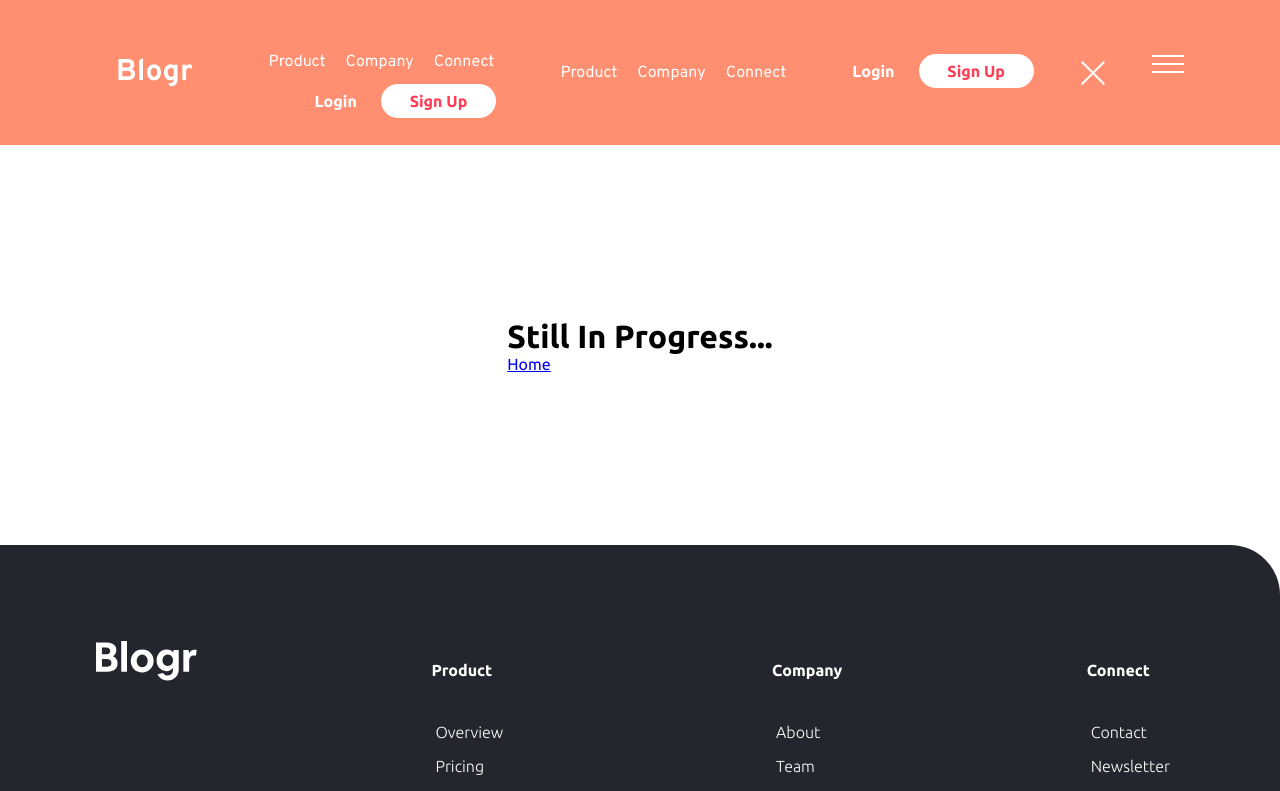
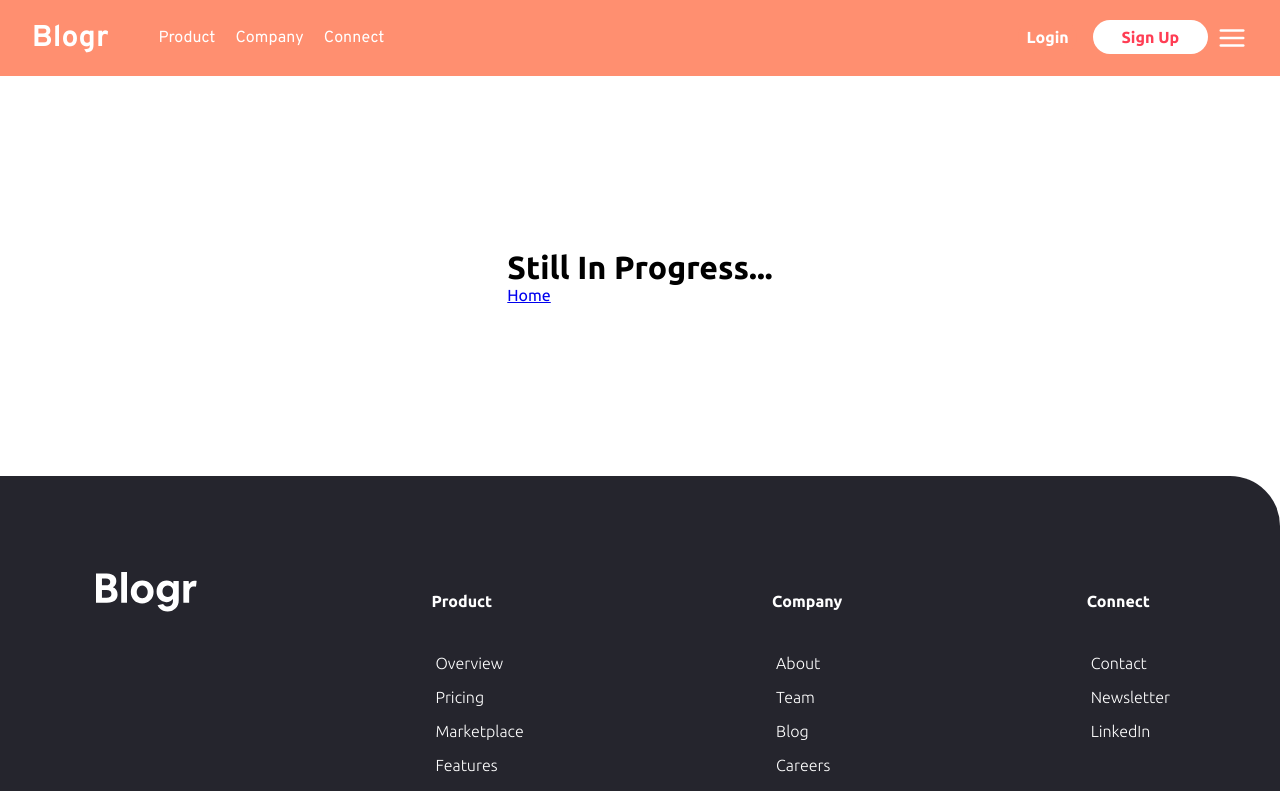
Before and after one commit to Samusain/MyProjects, a React (Create React App) app: page /myprojects/details in a window 1280 px wide. Shown: the top 791 px of the page. Built offline with nearby package versions, Linux system fonts and the light colour scheme.

Commit message:
Menubar Completed

```diff
--- a/package.json
+++ b/package.json
@@ -10,6 +10,7 @@
     "gh-pages": "^6.1.1",
     "react": "^18.3.1",
     "react-dom": "^18.3.1",
+    "react-icons": "^5.3.0",
     "react-router-dom": "^6.26.0",
     "react-scripts": "5.0.1",
     "web-vitals": "^2.1.4"
--- a/src/Components/Header/Header.css
+++ b/src/Components/Header/Header.css
@@ -2,75 +2,75 @@ header {
     background-color: var(--Very-light-red);
 }
 
-nav {
+.menubar {
+    font-family: "Overpass", sans-serif;
     display: flex;
     align-items: center;
-    justify-content: space-between;
-    margin: 2rem 6rem;
+    margin: 0 2rem;
 }
 
-.menubar {
-    font-family: "Overpass", sans-serif;
+.menubar h1 {
+    font-size: 30px;
+    font-weight: 700;
+    color: var(--White);
+    margin-right: 2rem;
 }
 
 .menu{
     display: flex;
+    align-items: center;
     justify-content: space-between;
+    /* width: 100%; */
+    flex-grow: 1;
+    padding: 0.5rem;
 }
 
-.menubar p {
-    font-size: 30px;
-    font-weight: 700;
-    color: var(--White);
-    float: left;
-    padding: 10px 20px;
-}
 
-.menubar ul {
+.menu ul {
     float: left;
 }
 
-.menubar ul li {
+.menu li {
     float: left;
     list-style: none;
     position: relative;
 }
 
-.menubar ul li a {
+.menu ul li a {
     text-decoration: none;
     padding: 20px 10px;
     display: block;
     color: var(--White);
 }
 
-.menubar ul li ul {
-    position: absolute;
+.menu ul li ul {
+    /* position: absolute; */
     display: none;
     background-color: var(--Light-red);
     padding: 10px;
     border-radius: 0 0 4px 4px;
 }
 
-.menubar ul li:hover ul{
+.menu ul li:hover ul{
     display: block;
 }
 
-.menubar ul li ul li{
+.menu ul li ul li{
     width: fit-content;
     border-radius: 4px;
 }
 
-.menubar ul li ul li a{
+.menu ul li ul li a{
     padding: 8px 14px;
 }
 
-.menubar ul li ul li a:hover {
+.menu ul li ul li a:hover {
     background-color: var(--Very-light-red);
 }
 
-.loggins {
-    margin: auto;
-}
+/* .loggins {
+
+} */
 
 .login {
     color: var(--White);
@@ -83,6 +83,11 @@ nav {
     font-family: "Ubuntu", sans-serif;
     border-radius: 20px;
     text-decoration: none;
+
+    &:hover{
+        color: var(--Light-red);
+        background-color: var(--White);
+    }
 }
 
 .signup {
@@ -94,101 +99,119 @@ nav {
     color: var(--Light-red);
     font-weight: 700;
     text-decoration: none;
+
+    &:hover {
+        color: var(--White);
+        background-color: var(--Light-red);
+    }
 }
 
-.signup:hover {
-    color: var(--White);
-    background-color: var(--Light-red);
+.burger-menu {
+    display: flex;
+    position: relative;
+    align-items: center;
+    justify-content: center;
+    padding: 1rem;
+    cursor: pointer;
+    /* background-color: purple; */
 }
 
+.burger{
+    position: absolute;
+    color: var(--White);
+    z-index: 50;
+    font-size: 30px;
+}
+
+.closebtn {
+    position: absolute;
+    display: none;
+    color: var(--White);
+    font-size: 30px;
+}
+
+/*  */
+.show {
+    display: flex;
+}
+
+.hide {
+    display: none;
+}
 
 @media screen and (max-width: 37.5rem){
-    .menubar p {
+    .menubar {
+        justify-content: space-between;
+    }
+
+    .menubar h1 {
         font-size: 55px;
     }
 
-    nav {
-        margin: 2rem ;
-    }
-
-    .sidebar {
+    .menu {
         position: fixed;
-        top: 0;
-        right: 0;
-        height: 100vh;
-        width: 250px;
-        z-index: 999;
+        top: 11rem;
+        right: 15px;
+        height: 85%;
+        width: 95%;
         background-color: var(--White);
-        backdrop-filter: blur(10px);
+        border-radius: 10px;
         box-shadow: -10px 0 10px rgba(0, 0, 0, 0.1);
         display: none;
         flex-direction: column;
-        align-items: flex-start;
-        justify-content: flex-start;
-        margin-top: 7rem;
+        align-items: center;
+        justify-content: center;
+        z-index: 10;
     }
 
-    .sidebar ul {
+    .dropmenu {
+        display: flex;
+    }
+
+    .menu ul {
         display: flex;
         flex-direction: column;
         align-items: center;
         justify-content: center;
         margin: auto;
+        float: none;
     }
 
-    .sidebar ul li {
+    .menu ul li {
         display: flex;
+        flex-direction: column;
         align-items: center;
         justify-content: center;
+        float: none;
         width: 100%;
     }
 
-    .sidebar ul li a {
+    .menu ul li a {
         color: var(--Very-dark-black-blue);
         font-weight: 700;
     }
 
-    .sidebar a {
-        font-size: 25px;
+    .menu a {
+        font-size: 35px;
         width: 100%;
     }
 
-    .sidebar ul li ul {
-        display: none;
+    .menu > ul li ul {
+        /* position: relative; */
         background-color: var(--Grayish-blue);
         padding: 10px;
         border-radius: 10;
         margin-top: 1rem;
+        text-align: center;
     }
 
-    .menubtn{
-        display: none;
+    .little-drop{
+        display: flex;
+        flex-direction: column;
     }
 
-    .menu {
-        display: none;
-    }
 
-    .burger {
-        display: block;
-        width: 9%;
-        height: auto;
-        margin-top: 1.5rem;
-    }
-
-    .closebtn {
-        display: block;
-        width: 7%;
-        height: auto;
-        text-align: end;
-
-    }
-
-    .sidebar {
-        width: 100%;
-    }
-
-    .sidebar .loggins {
+    .loggins {
         display: flex;
         flex-direction: column;
         justify-content: center;
@@ -210,15 +233,34 @@ nav {
         border-radius: 30px;
     }
 
-    .hideOnMobile {
-        display: none;
+    .burger-menu{
+        display: flex;
     }
 
-    .sidebar {
-        width: 100%;
+    .burger {
+        position: relative;
+        font-size: 50px;
     }
 
-    .menubtn {
+    .closebtn {
+        color: var(--White);
+        position: relative;
+        font-size: 50px;
+        z-index: 40;
+    }
+
+    .modal{
+        display: none;
+        background: rgba(0, 0, 0, .5);
+        position: fixed;
+        top: 0;
+        bottom: 0;
+        right: 0;
+        left: 0;
+        z-index: 4;
+    }
+
+    .open-modal{
         display: block;
     }
 
--- a/src/Components/Header/Header.jsx
+++ b/src/Components/Header/Header.jsx
@@ -1,105 +1,108 @@
-import React from 'react'
-import "./Header.css"
-import { Link } from "react-router-dom"
-import Burger from '../../images/icon-hamburger.svg'
-import Close from '../../images/icon-close.svg'
+import React from "react";
+import "./Header.css";
+import { Link } from "react-router-dom";
+import { FiMenu } from "react-icons/fi";
+import { IoCloseSharp } from "react-icons/io5";
 
 const Header = () => {
-    const closeBtn = document.querySelector('.closebtn');
-    const burgerMenu = document.querySelector('.burger');
 
     const showSidebar = () => {
-        const sidebar = document.querySelector('.sidebar');
-        closeBtn.style.display = 'block';
-        burgerMenu.style.display = 'none';
-        sidebar.style.display = 'flex';
-    }
+        const closeBtn = document.getElementById("Closebtn");
+        const burgerMenu = document.getElementById("Burger");
+        const modal = document.getElementById('Modal');
+        const dropMenu = document.getElementById('Menu');
+
+        dropMenu.classList.add('dropmenu');
+        closeBtn.classList.add('show');
+        burgerMenu.classList.add("hide");
+        modal.classList.add('open-modal');
+    };
 
     const hideSidebar = () => {
-        const sidebar = document.querySelector('.sidebar');
-        closeBtn.style.display = 'none';
-        burgerMenu.style.display = 'block';
-        sidebar.style.display = 'none';
-    }
+        const closeBtn = document.getElementById("Closebtn");
+        const burgerMenu = document.getElementById("Burger");
+        const modal = document.getElementById('Modal');
+        const dropMenu = document.getElementById('Menu');
+
+        dropMenu.classList.remove('dropmenu');
+        closeBtn.classList.remove('show');
+        burgerMenu.classList.remove("hide");
+        modal.classList.remove('open-modal');
+    };
+
 
     return (
         <header>
-        <nav className='menubar'>
-            <p>Blogr</p>
-            <div className='sidebar'>
+            <nav className="menubar">
+                <h1>Blogr</h1>
+                <div className="menu" id="Menu">
                     <ul>
-                    <li><a href='/'>Product</a>
+                        <li>
+                            <a to="details">Product</a>
                             <ul>
-                            <li><a href='/'>Overview</a></li>
-                            <li><a href='/'>Pricing</a></li>
-                            <li><a href='/'>Marketplace</a></li>
-                            <li><a href='/'>Features</a></li>
-                            <li><a href='/'>Integrations</a></li>
+                                <li>
+                                    <a to="details">Overview</a>
+                                </li>
+                                <li>
+                                    <a to="details">Pricing</a>
+                                </li>
+                                <li>
+                                    <a to="details">Marketplace</a>
+                                </li>
+                                <li>
+                                    <a to="details">Features</a>
+                                </li>
+                                <li>
+                                    <a to="details">Integrations</a>
+                                </li>
                             </ul>
                         </li>
-                    <li><a href='/'>Company</a>
+                        <li>
+                            <a to="details" >Company</a>
                             <ul>
-                            <li><a href="/">About</a></li>
-                            <li><a href="/">Team</a></li>
-                            <li><a href="/">Blog</a></li>
-                            <li><a href="/">Careers</a></li>
+                                <li>
+                                    <a to="details">About</a>
+                                </li>
+                                <li>
+                                    <a to="details">Team</a>
+                                </li>
+                                <li>
+                                    <a to="details">Blog</a>
+                                </li>
+                                <li>
+                                    <a to="details">Careers</a>
+                                </li>
                             </ul>
                         </li>
-                    <li><a href='/'>Connect</a>
+                        <li>
+                            <a to="details">Connect</a>
                             <ul>
-                            <li><a href="/">Contact</a></li>
-                            <li><a href="/">Newsletter</a></li>
-                            <li><a href="/">LinkedIn</a></li>
+                                <li>
+                                    <a to="details">Contact</a>
+                                </li>
+                                <li>
+                                    <a to="details">Newsletter</a>
+                                </li>
+                                <li>
+                                    <a to="details">LinkedIn</a>
+                                </li>
                             </ul>
                         </li>
                     </ul>
                     <div className="loggins">
-                <Link to="details" className='login'>Login</Link>
-                <Link to="details" className='signup'>Sign Up</Link>
+                        <Link to="details" className="login">Login</Link>
+                        <Link to="details" className="signup">Sign Up</Link>
                     </div>
                 </div>
-
-            <div className='menu'>
-                <ul>
-                    <li><a href='/'>Product</a>
-                        <ul>
-                            <li><a href='/'>Overview</a></li>
-                            <li><a href='/'>Pricing</a></li>
-                            <li><a href='/'>Marketplace</a></li>
-                            <li><a href='/'>Features</a></li>
-                            <li><a href='/'>Integrations</a></li>
-                        </ul>
-                    </li>
-                    <li><a href='/'>Company</a>
-                        <ul>
-                            <li><a href="/">About</a></li>
-                            <li><a href="/">Team</a></li>
-                            <li><a href="/">Blog</a></li>
-                            <li><a href="/">Careers</a></li>
-                        </ul>
-                    </li>
-                    <li><a href='/'>Connect</a>
-                        <ul>
-                            <li><a href="/">Contact</a></li>
-                            <li><a href="/">Newsletter</a></li>
-                            <li><a href="/">LinkedIn</a></li>
-                        </ul>
-                    </li>
-                </ul>
-            <div className="loggins">
-                <Link to="details" className='login'>Login</Link>
-                <Link to="details" className='signup'>Sign Up</Link>
+                <div className='burger-menu'>
+                    <FiMenu id="Burger" className="burger" onClick={showSidebar}/>
+                    <IoCloseSharp id="Closebtn" className="closebtn" onClick={hideSidebar}/>
                 </div>
-            </div>
-
-            {/* <div className='burger-menu'> */}
-                <img src={ Close } alt="icon-close" className='closebtn' onClick={hideSidebar}/>
-                <img src={ Burger } alt="icon-hamburger" className='burger' onClick={showSidebar}/>
-            {/* </div> */}
+                <span className="modal" id='Modal' onClick={hideSidebar}></span>
 
             </nav>
         </header>
-  )
-}
+    );
+};
 
-export default Header
+export default Header;
```
Also changed, not shown: 1 other file (tests, documents, lock files or other folders). Lines whose indentation alone changed are shown as unchanged.
